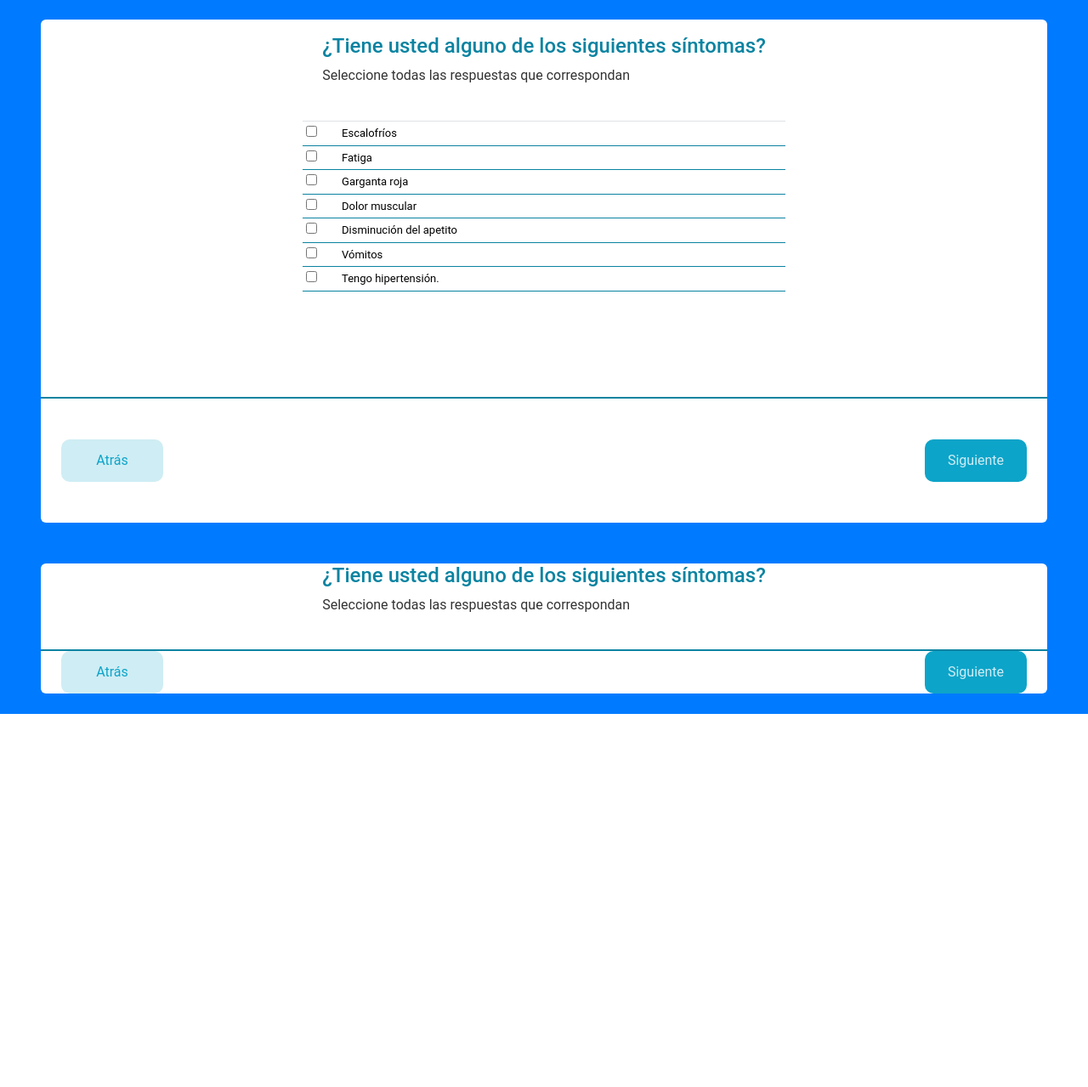
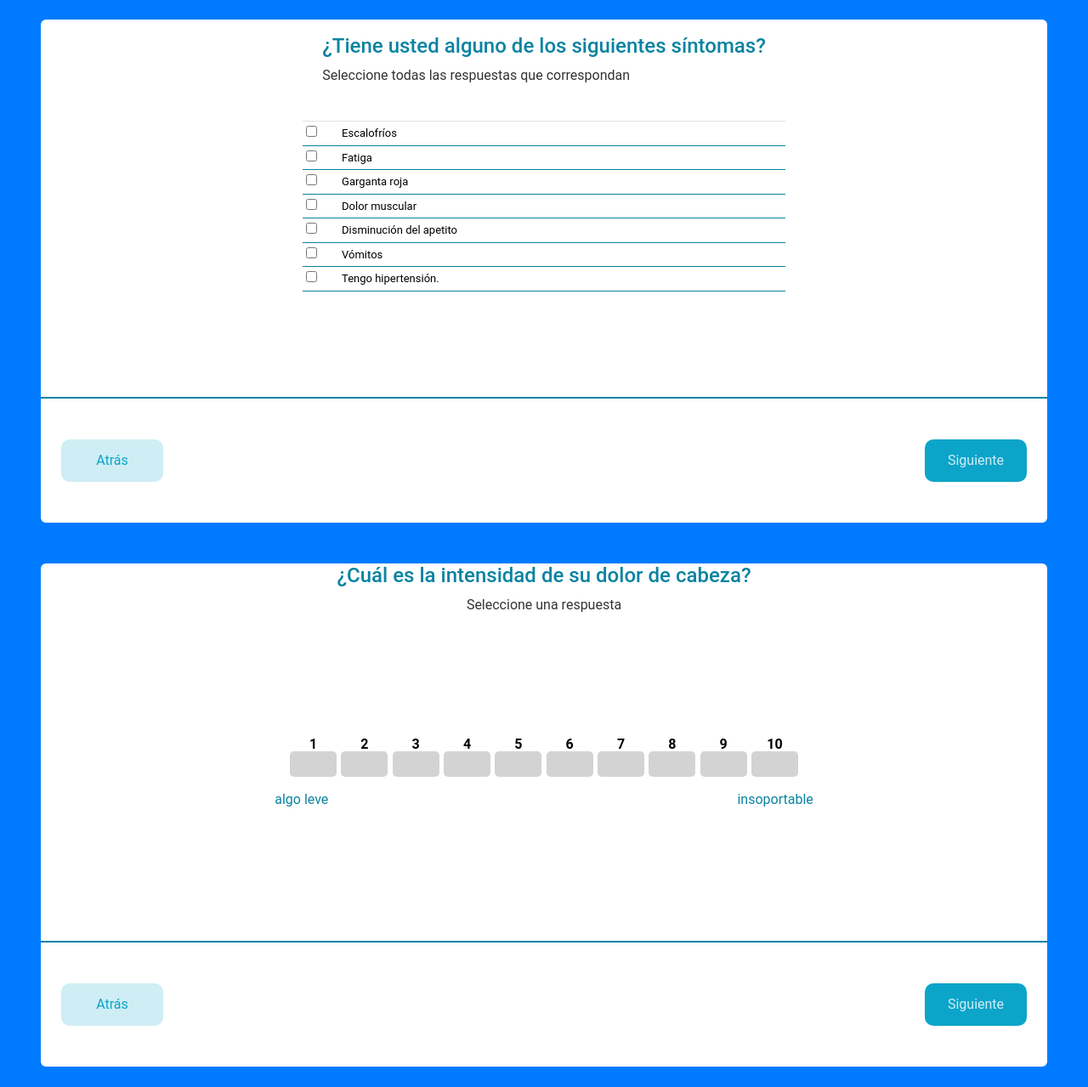
Before and after one commit to Padinjavier/ApiMedic, a PHP site: page /entrevistas in a window 1280 px wide. Shown: the part 161-1440 px from the top of the page at 85% size. Before the commit the page ends 1001 px from the top, so only its background shows below. Run offline with PHP 8.4, Linux system fonts and the light colour scheme; some libraries are stand-ins or nearby versions.

Commit message:
barra de dolor lista

```diff
--- a/app/controllers/EntrevistasController.php
+++ b/app/controllers/EntrevistasController.php
@@ -16,7 +16,6 @@
 
         $data['irmedico'] = isset($_SESSION['irmedico']) ? $_SESSION['irmedico'] : '';
 
-        $this->view("entrevistas", $data);
         // Recuperar otras variables según sea necesario
 
         $this->view("entrevistas", $data);
--- a/app/views/entrevistas.php
+++ b/app/views/entrevistas.php
@@ -1,7 +1,7 @@
-<?php include_once(__DIR__ . '/__includes/__main_content_header.php'); ?>
+<?php include_once (__DIR__ . '/__includes/__main_content_header.php'); ?>
 
 <!-- preguntas de sintomas  -->
-<form id="sintomasForm" method="POST" action="<?= ROOT ?>entrevistas/store" class="w-100 h-100">
+<form id="sintomasForm" method="POST" action="<?= ROOT ?>resultados/store" class="w-100 h-100">
     <div class="bgblue_primary pr-5 pl-5 pb-4 pt-4 w-100 h-100 preguntasdesitomas">
         <div class="bgSecundarios_white w-100 h-100 rounded">
             <div class="h-75 d-flex flex-column align-items-center justify-content-center">
@@ -24,17 +24,143 @@
                 </div>
             </div>
             <div class="h-25 bortop_primary conten_button pl-4 pr-4">
-                <button type="button" class="button button_atras toggle-div" data-hide=".test" data-show=".años">Atrás</button>
-                <button type="submit" class="button button_siguiente toggle-div" data-hide=".test" data-show=".años">Siguiente</button>
+                <button type="button" class="button button_atras toggle-div" data-hide=".test"
+                    data-show=".años">Atrás</button>
+                <button type="submit" class="button button_siguiente toggle-div" data-hide=".test"
+                    data-show=".años">Siguiente</button>
             </div>
         </div>
     </div>
 
+    <!-- pbarra del 1 al 10 -->
+    <style>
+        .slider-container {
+            width: 600px;
+            display: flex;
+            align-items: center;
+            justify-content: space-between;
+        }
+
+        .slider-step {
+            width: 55px;
+            height: 30px;
+            background-color: #d3d3d3;
+            /* Color plomo inicial */
+            display: flex;
+            align-items: center;
+            justify-content: center;
+            border-radius: 5px;
+            margin: 0 1px;
+            cursor: pointer;
+            position: relative;
+            box-sizing: border-box;
+            /* Para incluir el borde en el tamaño total */
+        }
+
+        .slider-step:hover {
+            border: 2px solid blue;
+            /* Marco azul */
+        }
+
+        .slider-number {
+            position: absolute;
+            top: -20px;
+            color: black;
+            font-weight: bold;
+        }
+
+        .slider-number.selected {
+            background-color: blue;
+            color: white;
+            padding: 5px 10px;
+            border-radius: 10px;
+            top: -35px;
+        }
+    </style>
+    <div class="bgblue_primary pr-5 pl-5 pb-4 pt-4 w-100 h-100">
+        <div class="bgSecundarios_white w-100 h-100 rounded">
+            <div class="h-75 d-flex flex-column align-items-center justify-content-center">
+                <div class="h-25 " style="display: flex; flex-direction: column;  align-items: center;">
+                    <h4 class="textblue_primary">¿Cuál es la intensidad de su dolor de cabeza?</h4>
+                    <p>Seleccione una respuesta</p>
+                </div>
+                <div
+                    class="d-flex flex-column gap-15 align-items-center justify-content-center textblue_primary w-100 h-75 p-4 pt-0 pb-0">
+
+                    <div class="slider-container">
+                        <div class="slider-step" data-value="1">
+                            <span class="slider-number">1</span>
+                        </div>
+                        <div class="slider-step" data-value="2">
+                            <span class="slider-number">2</span>
+                        </div>
+                        <div class="slider-step" data-value="3">
+                            <span class="slider-number">3</span>
+                        </div>
+                        <div class="slider-step" data-value="4">
+                            <span class="slider-number">4</span>
+                        </div>
+                        <div class="slider-step" data-value="5">
+                            <span class="slider-number">5</span>
+                        </div>
+                        <div class="slider-step" data-value="6">
+                            <span class="slider-number">6</span>
+                        </div>
+                        <div class="slider-step" data-value="7">
+                            <span class="slider-number">7</span>
+                        </div>
+                        <div class="slider-step" data-value="8">
+                            <span class="slider-number">8</span>
+                        </div>
+                        <div class="slider-step" data-value="9">
+                            <span class="slider-number">9</span>
+                        </div>
+                        <div class="slider-step" data-value="10">
+                            <span class="slider-number">10</span>
+                        </div>
+                    </div>
+                    <div class="h-25  pl-4 pr-4"
+                        style="display: flex; width: 60%;  padding-top: 15px;  flex-direction: row;justify-content: space-between;">
+                        <p>algo leve</p>
+                        <p>insoportable</p>
+                    </div>
+                </div>
+            </div>
+            <div class="h-25 bortop_primary conten_button pl-4 pr-4">
+                <button type="button" class="button button_atras toggle-div" data-hide=".test"
+                    data-show=".años">Atrás</button>
+                <button type="submit" class="button button_siguiente toggle-div" data-hide=".test"
+                    data-show=".años">Siguiente</button>
+            </div>
+        </div>
+    </div>
+
+</form>
 
 
+<script>
+    const steps = document.querySelectorAll('.slider-step');
 
+    steps.forEach((step, index) => {
+        step.addEventListener('mouseover', () => {
+            steps.forEach((s, i) => {
+                if (i <= index) {
+                    const percentage = (i + 10) / steps.length;
+                    s.style.backgroundColor = `rgba(255, ${255 - 100 * percentage}, 0, 1)`;
+                } else {
+                    s.style.backgroundColor = '#d3d3d3';
+                }
+            });
+        });
 
-</form>
+        step.addEventListener('click', () => {
+            steps.forEach(s => {
+                s.querySelector('.slider-number').classList.remove('selected');
+            });
+            step.querySelector('.slider-number').classList.add('selected');
+        });
+    });
+</script>
 
 <script>
     const sintomas = [
@@ -69,4 +195,4 @@
     });
 </script>
 
-<?php include_once(__DIR__ . '/__includes/__main_content_footer.php'); ?>
+<?php include_once (__DIR__ . '/__includes/__main_content_footer.php'); ?>
```
Also changed, not shown: index.txt (added, +134 -0 lines). Lines whose indentation alone changed are shown as unchanged.
